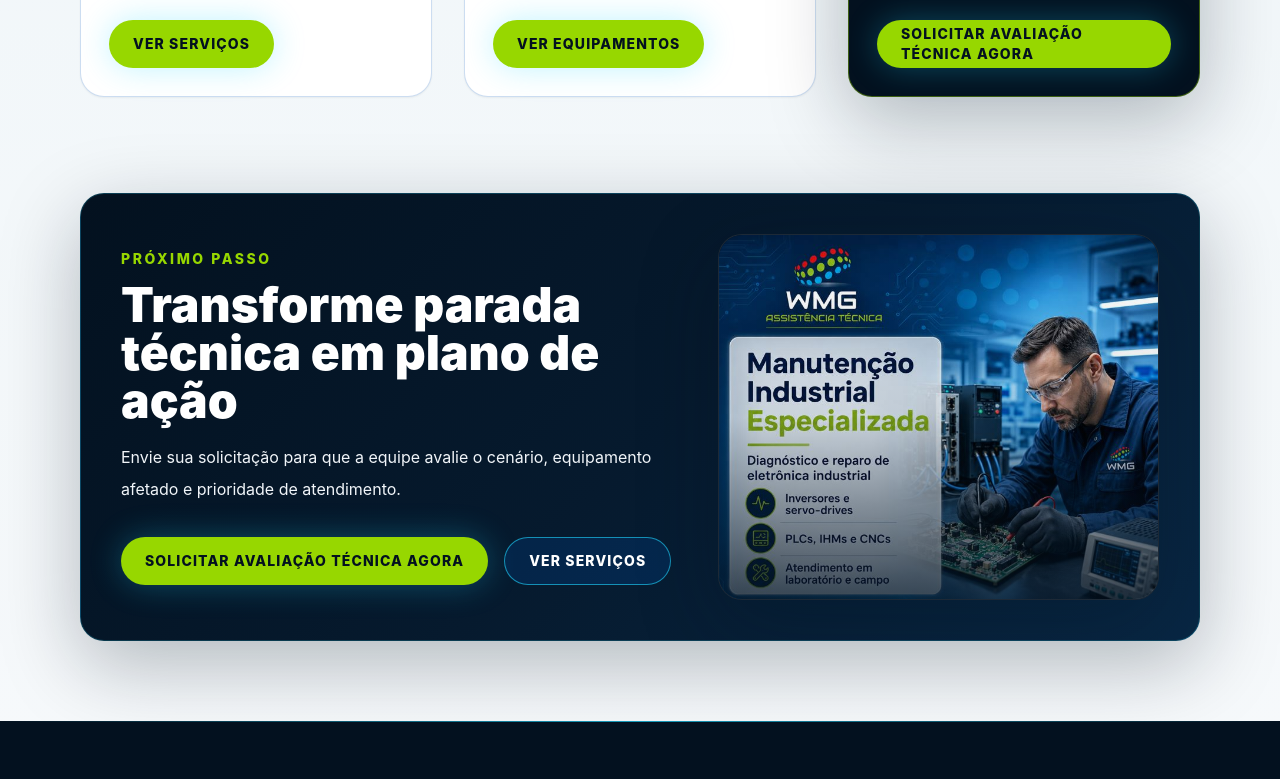
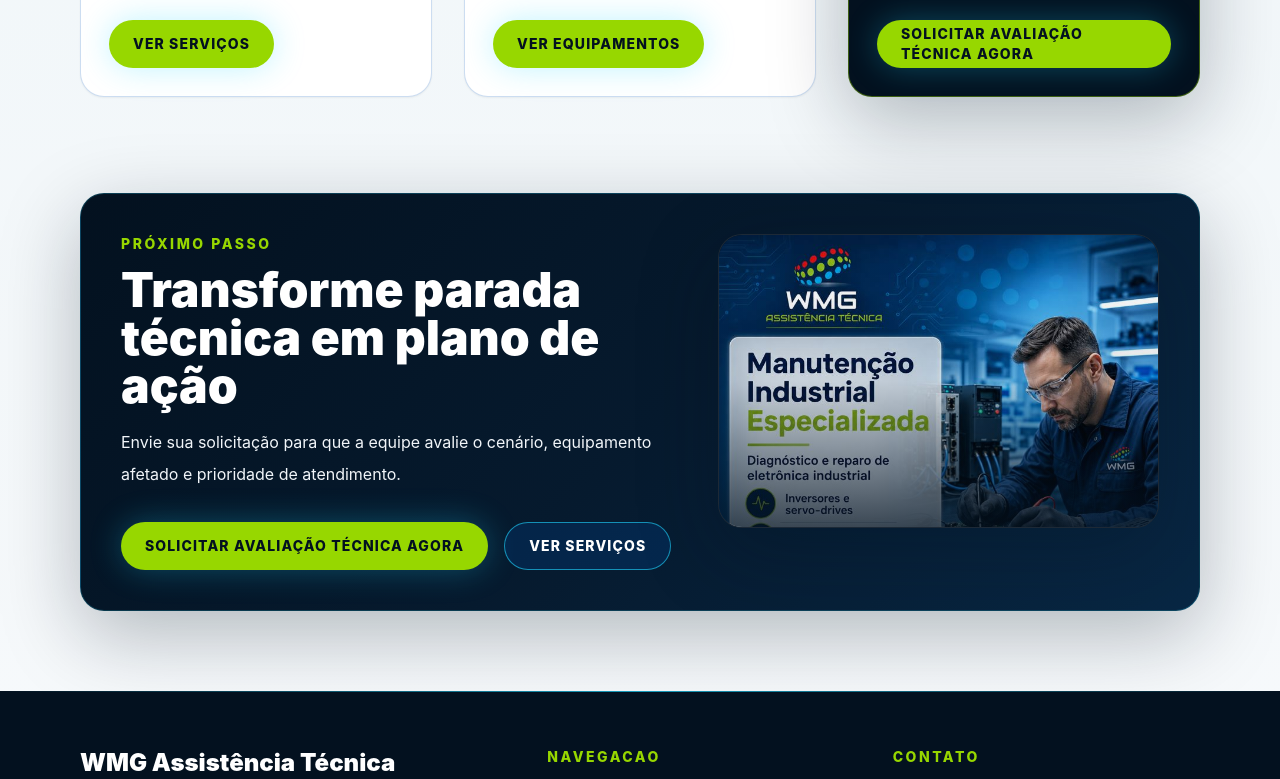
Before and after one commit to Dev-RuiDiniz/Site_WMG_AssistenciaTecnica, a React (Vite) app: page / in a window 1280 px wide. Shown: the part 2016-2795 px from the top of the page. Built offline with nearby package versions, Linux system fonts and the light colour scheme; no server answers.

Commit message:
Corrige tipagem de assets para build da Vercel

```diff
--- a/src/components/ui/MediaFrame.tsx
+++ b/src/components/ui/MediaFrame.tsx
@@ -30,8 +30,12 @@
       <img
         src={asset.src}
         alt={asset.alt}
+        width={asset.width}
+        height={asset.height}
         className="block h-auto w-full object-contain transition duration-700 group-hover:scale-[1.01]"
-        loading="lazy"
+        loading={loading ?? asset.loading ?? 'lazy'}
+        fetchPriority={asset.fetchPriority}
+        decoding={decoding}
         {...props}
       />
       <div className="absolute inset-0 bg-gradient-to-t from-wmg-navy-950/75 via-wmg-navy-950/10 to-transparent" />
--- a/src/content/visualAssets.ts
+++ b/src/content/visualAssets.ts
@@ -14,16 +14,28 @@
   height: 1024,
 };
 
-export const visualAssets = {
+export const visualAssets: Record<
+  'hero' | 'growthMaintenance' | 'productionStop' | 'maintenance',
+  VisualAsset
+> = {
   hero: {
     src: '/assets/campaign/wmg-industrial-hero.png',
     alt: 'Equipamentos de automação industrial e placas eletrônicas em ambiente técnico azul',
     title: 'Automação industrial e eletrônica técnica',
+    width: campaignImageDimensions.width,
+    height: campaignImageDimensions.height,
+    sizeBytes: 2_084_321,
+    loading: 'eager',
+    fetchPriority: 'high',
   },
   growthMaintenance: {
     src: '/assets/campaign/wmg-growth-maintenance.png',
     alt: 'Técnico industrial realizando manutenção em painel com interface digital de diagnóstico',
     title: 'Manutenção técnica orientada a crescimento',
+    width: campaignImageDimensions.width,
+    height: campaignImageDimensions.height,
+    sizeBytes: 2_067_418,
+    loading: 'lazy',
   },
   productionStop: {
     src: '/assets/campaign/wmg-production-stop.png',
@@ -38,8 +50,12 @@
     src: '/assets/campaign/wmg-industrial-maintenance.png',
     alt: 'Técnico analisando placa eletrônica em bancada de manutenção industrial',
     title: 'Manutenção industrial especializada',
+    width: campaignImageDimensions.width,
+    height: campaignImageDimensions.height,
+    sizeBytes: 2_103_559,
+    loading: 'lazy',
   },
-} as const;
+};
 
 export const imagePerformanceBudget = {
   maxCampaignImageBytes: 2_200_000,
```
